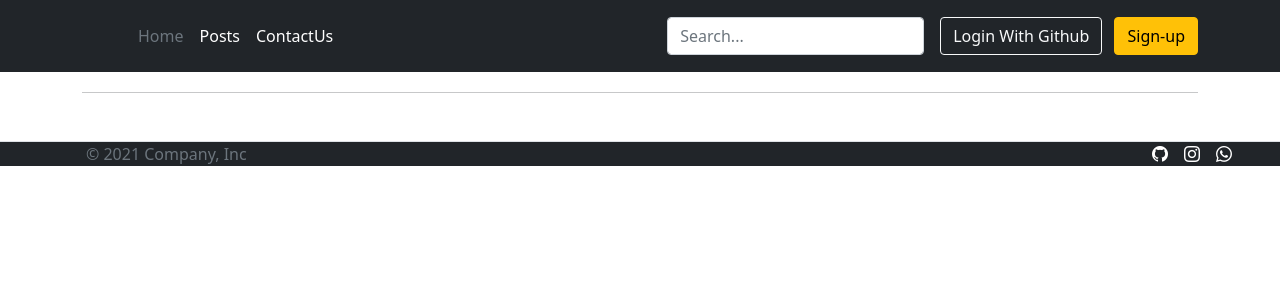
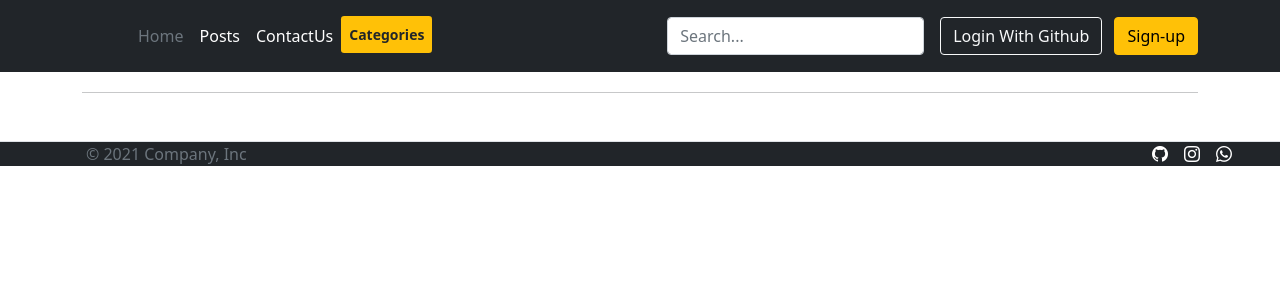
Before and after one commit to peymanng/blog-django, a Django app: page /posts/ in a window 1280 px wide. Shown: the top 300 px of the page. Run offline with Django 3.2, Linux system fonts and the light colour scheme; data comes from the database, SQL or seed files in the repository; data that the repository does not hold is empty; some libraries are stand-ins or nearby versions.

Commit message:
add categories page,views,template

```diff
--- a/posts/templates/posts/base.html
+++ b/posts/templates/posts/base.html
@@ -33,6 +33,7 @@
                     <li><a href="{% url 'home' %}" class="nav-link px-2 text-secondary">Home</a></li>
                     <li><a href="{% url 'posts' %}" class="nav-link px-2 text-white">Posts</a></li>
                     <li><a href="{% url 'contact-us' %}" class="nav-link px-2 text-white">ContactUs</a></li>
+                    <li><a href="{% url 'categories' %}" class="nav-link px-2 text-dark btn-sm fw-bold btn-warning">Categories</a></li>
                 </ul>
 
                 <form action='{% url 'search' %}' method='POST' class="col-12 col-lg-auto mb-3 mb-lg-0 me-lg-3">
--- a/posts/urls.py
+++ b/posts/urls.py
@@ -4,6 +4,8 @@ from django.urls import path ,re_path
 from . import views
 urlpatterns = [
     path("", views.posts, name="posts"),
+    path("categories/", views.categories, name="categories"),
+    re_path(r"category/(?P<category_slug>[-\w]+)", views.category, name="category"),
     re_path(r"like/(?P<post_slug>[-\w]+)",views.like, name="like"),
     re_path(r"post/(?P<post>[-\w]+)", views.post, name="post"),
     re_path(r"(?P<tag_slug>[-\w]+)", views.posts, name="posts_tag"),
--- a/posts/views.py
+++ b/posts/views.py
@@ -1,5 +1,5 @@
 from django.shortcuts import get_object_or_404, redirect, render
-from .models import Post , Comment
+from .models import Category, Post , Comment
 from django.core.paginator import Paginator
 from .forms import CommentForm
 from taggit.models import Tag
@@ -22,6 +22,15 @@ def posts(request , tag_slug=None):
         context = {'posts' : page_obj , 'tag' : tag}
 
         return render(request , 'posts/posts.html' , context)
+
+
+def categories(request):
+    categories = Category.objects.all()
+    return render(request , 'posts/categories.html' , {'categories' : categories})
+
+
+def category(request):
+    pass
 
 
 def post(request , post):
```
Also changed, not shown: posts/templates/posts/categories.html (added, +26 -0 lines).
